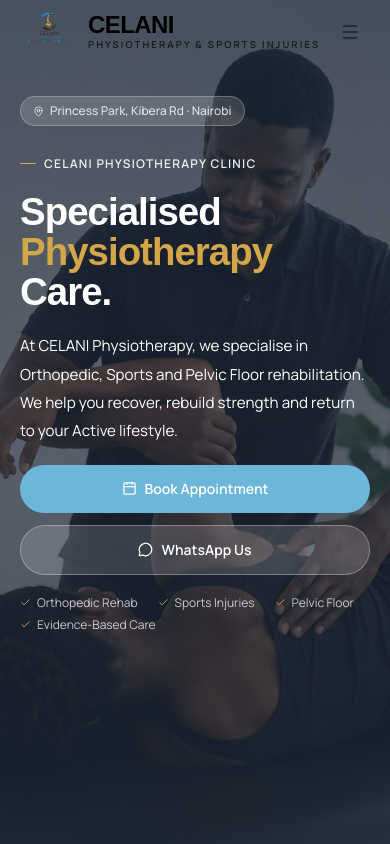
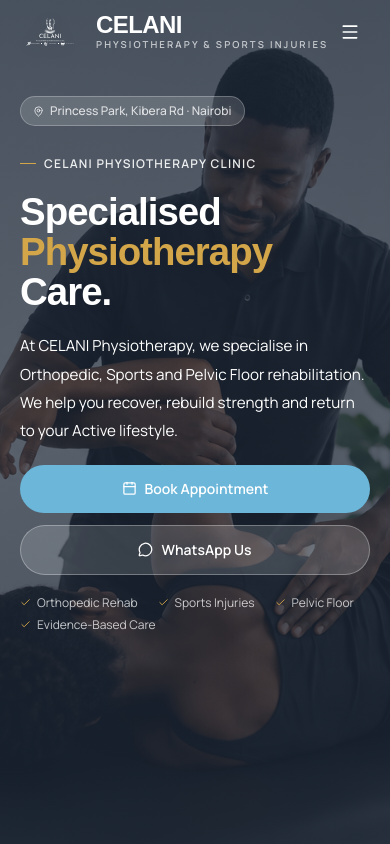
Before and after one commit to lekakenycollins8/celani-physiotherapy-clinic, a Next.js app: page / in a window 390 px wide. Shown: the top 844 px of the page. Built offline with nearby package versions, Linux system fonts and the light colour scheme; a web font is replaced by a local one.

Commit message:
Update logo.svg with optimized SVG markup and remove base64 image data
- Replace verbose SVG with cleaner markup structure
- Remove base64-encoded PNG image data from embedded image element
- Simplify filter and clipPath definitions
- Maintain logo visual appearance while reducing file size

```diff
--- a/src/components/navigation/Navbar.tsx
+++ b/src/components/navigation/Navbar.tsx
@@ -69,13 +69,18 @@
                 width={400}
                 height={287}
                 priority
-                className="h-14 w-auto md:h-16 lg:h-[4.5rem]"
+                className={cn(
+                  "h-16 w-auto md:h-18 lg:h-[4.5rem] transition-all duration-300",
+                  scrolled
+                    ? "drop-shadow-sm"
+                    : "max-lg:brightness-0 max-lg:invert drop-shadow-[0_2px_8px_rgba(0,0,0,0.18)]"
+                )}
               />
               <div className="flex flex-col leading-tight gap-0.5">
                 <span
                   className={cn(
                     "font-heading font-bold text-2xl md:text-3xl tracking-tight leading-none transition-colors duration-200",
-                    scrolled ? "text-foreground" : "text-black"
+                    scrolled ? "text-foreground" : "text-white lg:text-black"
                   )}
                 >
                   CELANI
@@ -83,7 +88,7 @@
                 <span
                   className={cn(
                     "text-[0.6rem] md:text-[0.65rem] font-semibold uppercase tracking-[0.22em] transition-colors duration-200",
-                    scrolled ? "text-muted-foreground" : "text-black/70"
+                    scrolled ? "text-muted-foreground" : "text-white/70 lg:text-black/70"
                   )}
                 >
                   Physiotherapy &amp; Sports Injuries
@@ -232,10 +237,13 @@
             {/* Mobile menu trigger */}
             <button
               onClick={() => setMobileOpen(true)}
-              className="lg:hidden flex items-center justify-center w-10 h-10 rounded-xl hover:bg-muted/50 transition-colors duration-200"
+              className={cn(
+                "lg:hidden flex items-center justify-center w-10 h-10 rounded-xl transition-colors duration-200",
+                scrolled ? "hover:bg-muted/50" : "hover:bg-white/15"
+              )}
               aria-label="Open navigation menu"
             >
-              <Menu size={20} className="text-foreground" />
+              <Menu size={20} className={cn("transition-colors duration-200", scrolled ? "text-foreground" : "text-white")} />
             </button>
           </div>
         </div>
```
Also changed, not shown: public/images/logo.svg.
